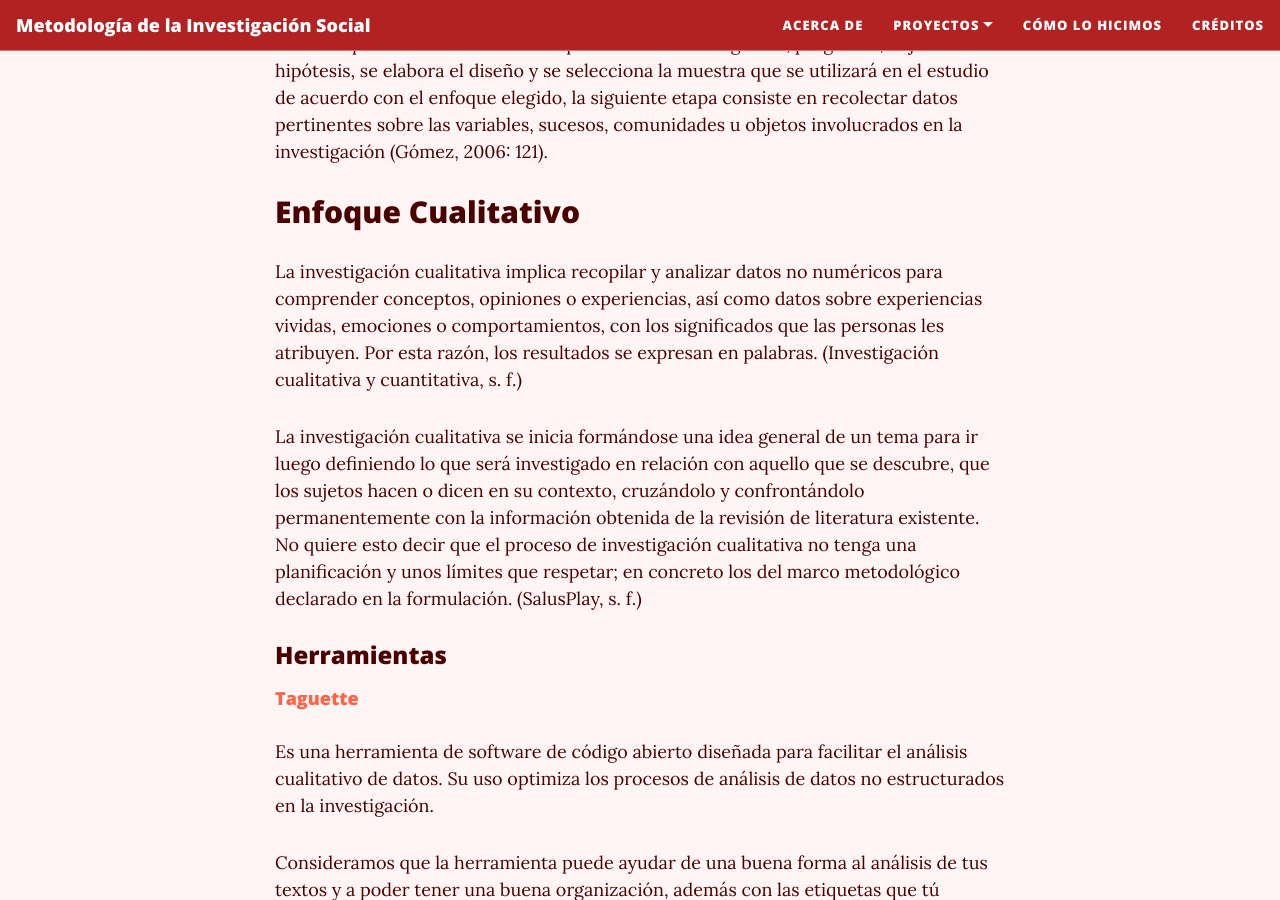
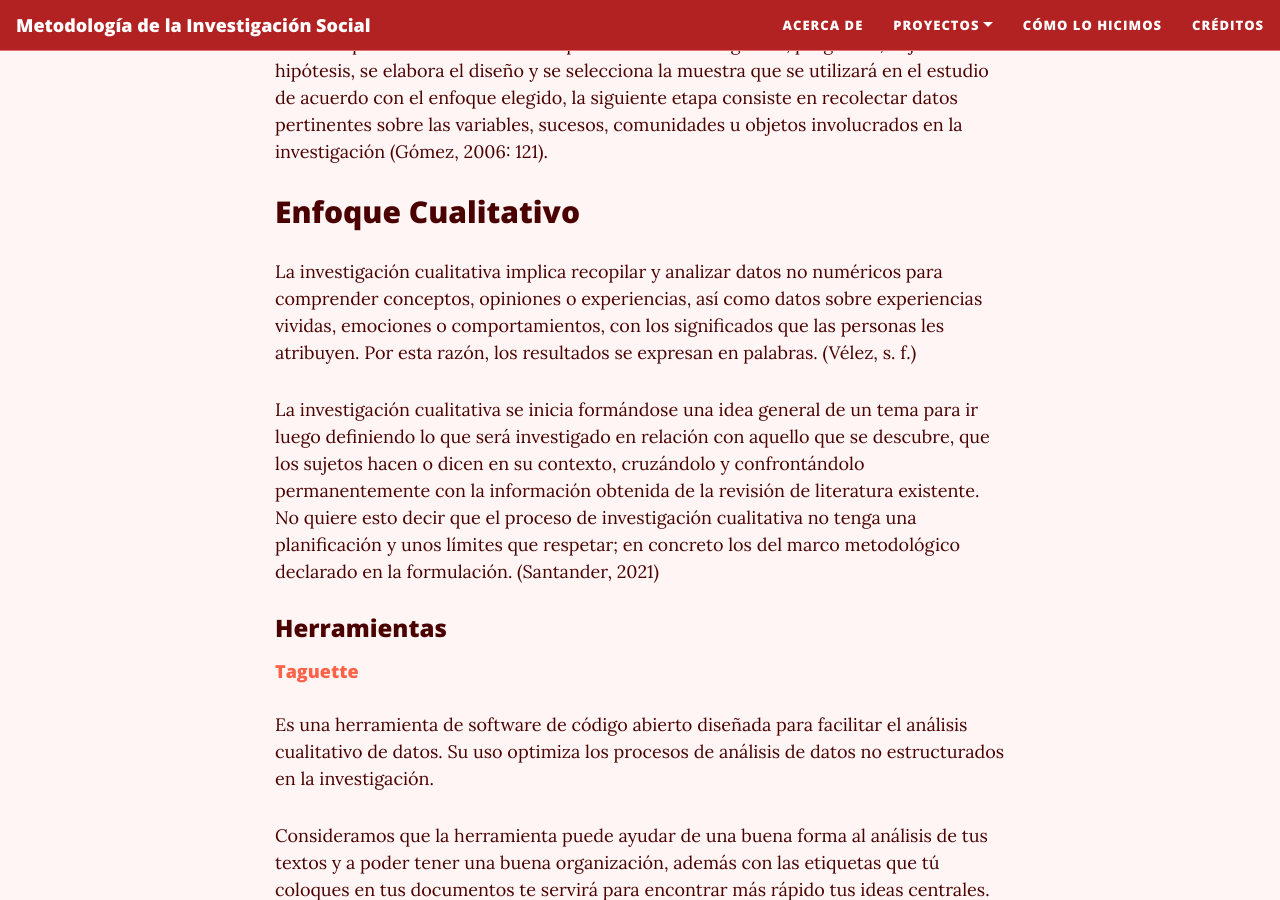
Before and after one commit to rosariorogel/metodologia, a Jekyll site: the page built from _pages/recolectando-datos.md, in a window 1280 px wide and 900 px high, scrolled down 1875 px. Built offline with Jekyll 4.4.1, drawn with Linux system fonts in a browser that asks for light colours; nearby versions of some CDN libraries.

Commit message:
Update recolectando-datos.md

```diff
--- a/_pages/recolectando-datos.md
+++ b/_pages/recolectando-datos.md
@@ -33,10 +33,10 @@ Una vez que tenemos elaborado el problema de investigación, preguntas, objetivo
 
 ## Enfoque Cualitativo
 
-La investigación cualitativa implica recopilar y analizar datos no numéricos para comprender conceptos, opiniones o experiencias, así como datos sobre experiencias vividas, emociones o comportamientos, con los significados que las personas les atribuyen. Por esta razón, los resultados se expresan en palabras. (Investigación cualitativa y cuantitativa, s. f.)
+La investigación cualitativa implica recopilar y analizar datos no numéricos para comprender conceptos, opiniones o experiencias, así como datos sobre experiencias vividas, emociones o comportamientos, con los significados que las personas les atribuyen. Por esta razón, los resultados se expresan en palabras. (Vélez, s. f.)
 
 La investigación cualitativa se inicia formándose una idea general de un tema para ir luego definiendo lo que será investigado en relación con aquello que se descubre, que los sujetos hacen o dicen en su contexto, cruzándolo y confrontándolo permanentemente con la información obtenida de la revisión de literatura existente.
-No quiere esto decir que el proceso de investigación cualitativa no tenga una planificación y unos límites que respetar; en concreto los del marco metodológico declarado en la formulación. (SalusPlay, s. f.)
+No quiere esto decir que el proceso de investigación cualitativa no tenga una planificación y unos límites que respetar; en concreto los del marco metodológico declarado en la formulación. (Santander, 2021)
 
 ### Herramientas
 
```
